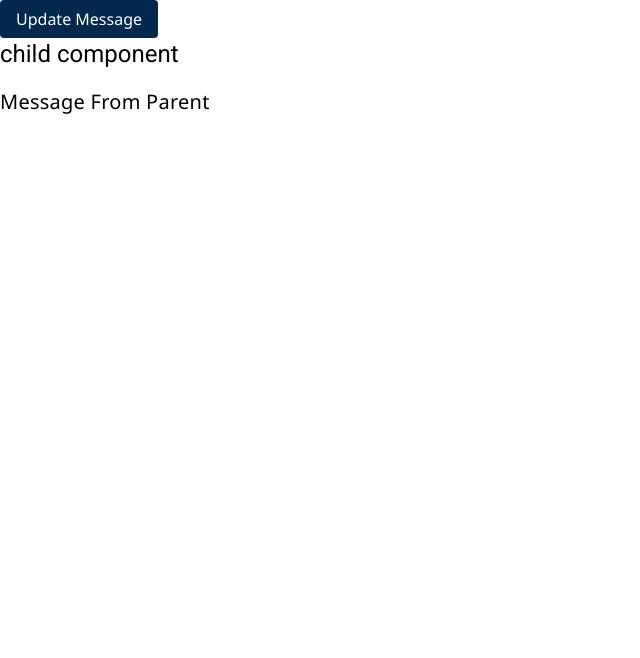
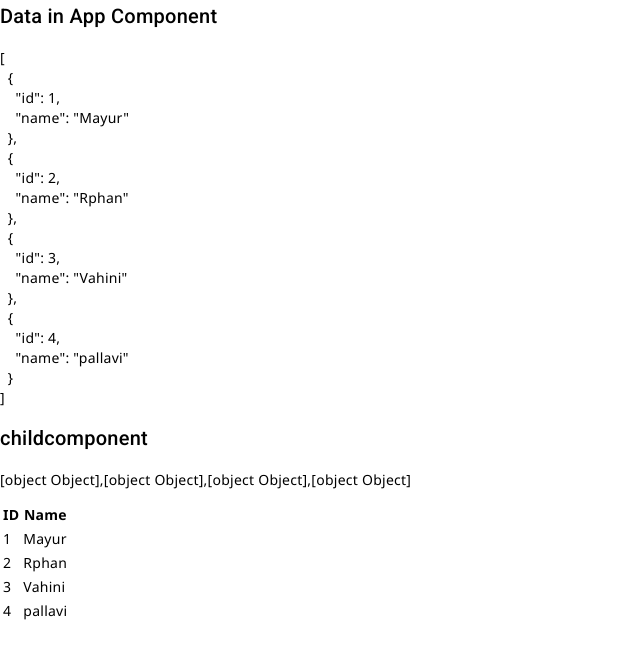
Before and after one commit to mayurrohokale/practice_repo, an Angular app: page / in a window 1280 px wide. Shown: the top 658 px of the page, without its empty margins (0-640 px from the left). Built offline with nearby package versions, Linux system fonts and the light colour scheme.

Commit message:
practice on parent to child communication

```diff
--- a/src/app/app.component.html
+++ b/src/app/app.component.html
@@ -1,4 +1,10 @@
-<h2>
-    <button (click)="show()">Update Message</button>
-    <app-demo [RecieveMessage]="dataFromParent"></app-demo>
-</h2>
+<div>
+    <div>
+        <h2>Data in App Component</h2>
+        <pre>{{courses | json}}</pre>
+    </div>
+    <div>
+        <h2>childcomponent</h2>
+        <app-demo [showdata]="courses"></app-demo>
+    </div>
+</div>
--- a/src/app/app.component.ts
+++ b/src/app/app.component.ts
@@ -11,12 +11,12 @@ import { Directive } from '@angular/core';
 
 export class AppComponent{
 
-dataFromParent = 'Message From Parent';
-
-show(){
-  this.dataFromParent = 'updated Message';
-}
-
+courses: {id: number; name: string}[]= [
+  {id:1, name: 'Mayur'},
+  {id:2, name: 'Rphan'},
+  {id:3, name: 'Vahini'},
+  {id:4, name: 'pallavi'}
+];
 
 //  constructor(){
 //   console.log("calling from constructor - ",this.inputValue)
--- a/src/app/demo/demo.component.html
+++ b/src/app/demo/demo.component.html
@@ -1,4 +1,22 @@
 <div>
-    <h1>child component</h1>
-    <p>{{RecieveMessage}}</p>
+
+    <p>{{showdata}}</p>
 </div>
+
+<table>
+    <thead>
+        <th>
+            ID
+        </th>
+        <th>Name</th>
+    </thead>
+
+
+    <tbody>
+        <tr *ngFor="let item of showdata">
+            <td>{{item.id}}</td>
+
+            <td>{{item.name}}</td>
+        </tr>
+    </tbody>
+</table>
--- a/src/app/demo/demo.component.ts
+++ b/src/app/demo/demo.component.ts
@@ -6,5 +6,5 @@ import { Component, DoCheck, Input, OnChanges, SimpleChanges } from '@angular/co
   styleUrls: ['./demo.component.css']
 })
 export class DemoComponent  {
- @Input()  RecieveMessage:string = '';
+ @Input()  showdata: {id: number; name: string}[] = [];
 }
```
